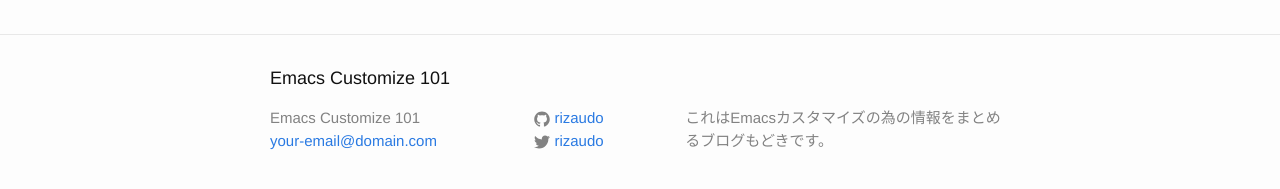
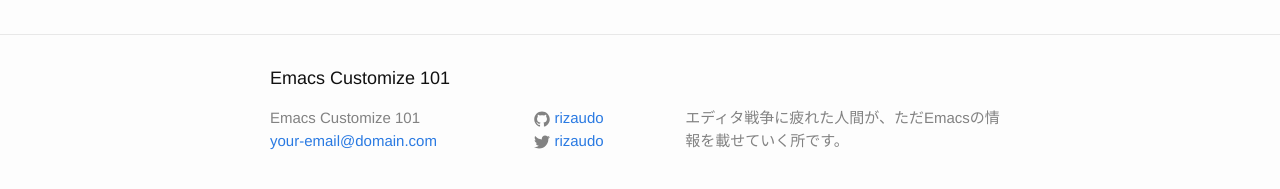
Before and after one commit to rizaudo/emacs-customize-101-jp, a Jekyll site: the page built from index.html, in a window 1280 px wide. Shown: the part 532-721 px from the top of the page. Built offline with Jekyll 4.4.1, drawn with Linux system fonts in a browser that asks for light colours.

Commit message:
update config.yml

```diff
--- a/_config.yml
+++ b/_config.yml
@@ -2,7 +2,7 @@
 title: Emacs Customize 101
 email: your-email@domain.com
 description: > # this means to ignore newlines until "baseurl:"
-  これはEmacsカスタマイズの為の情報をまとめるブログもどきです。
+  エディタ戦争に疲れた人間が、ただEmacsの情報を載せていく所です。
 baseurl: "/emacs-customize-101-jp" # the subpath of your site, e.g. /blog/
 url: "http://rizaudo.github.com/emacs-customize-101-jp" # the base hostname & protocol for your site
 twitter_username: rizaudo
```
